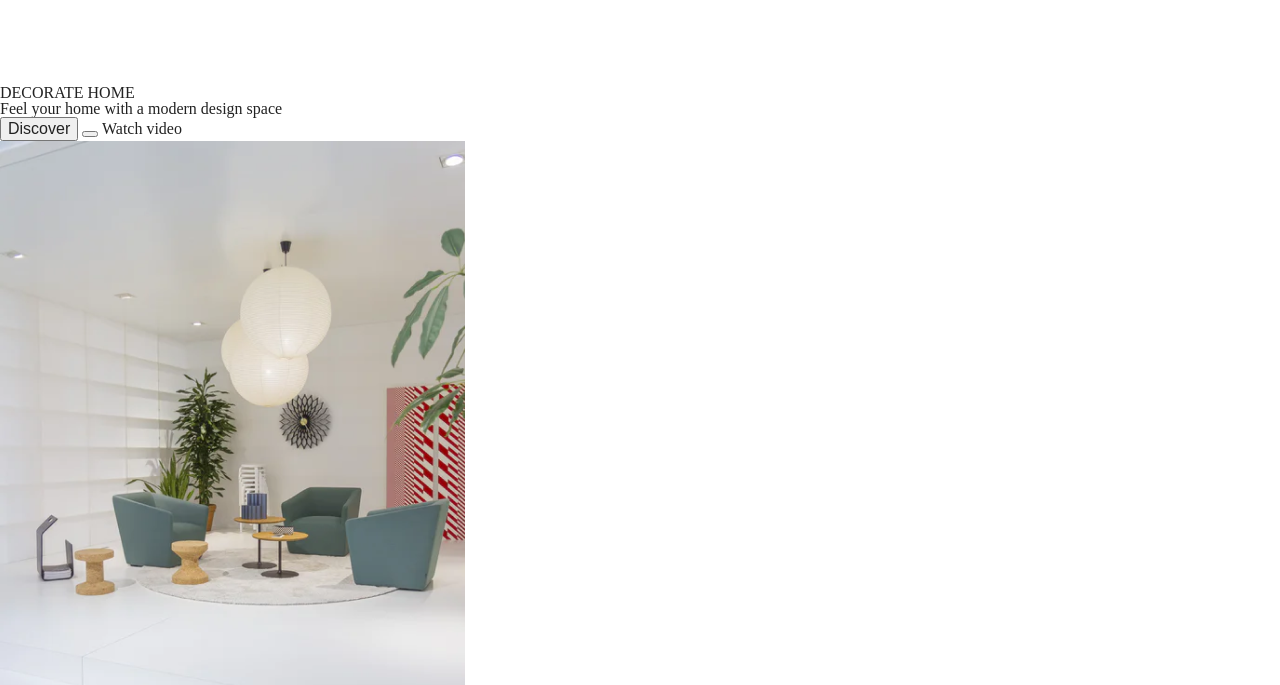
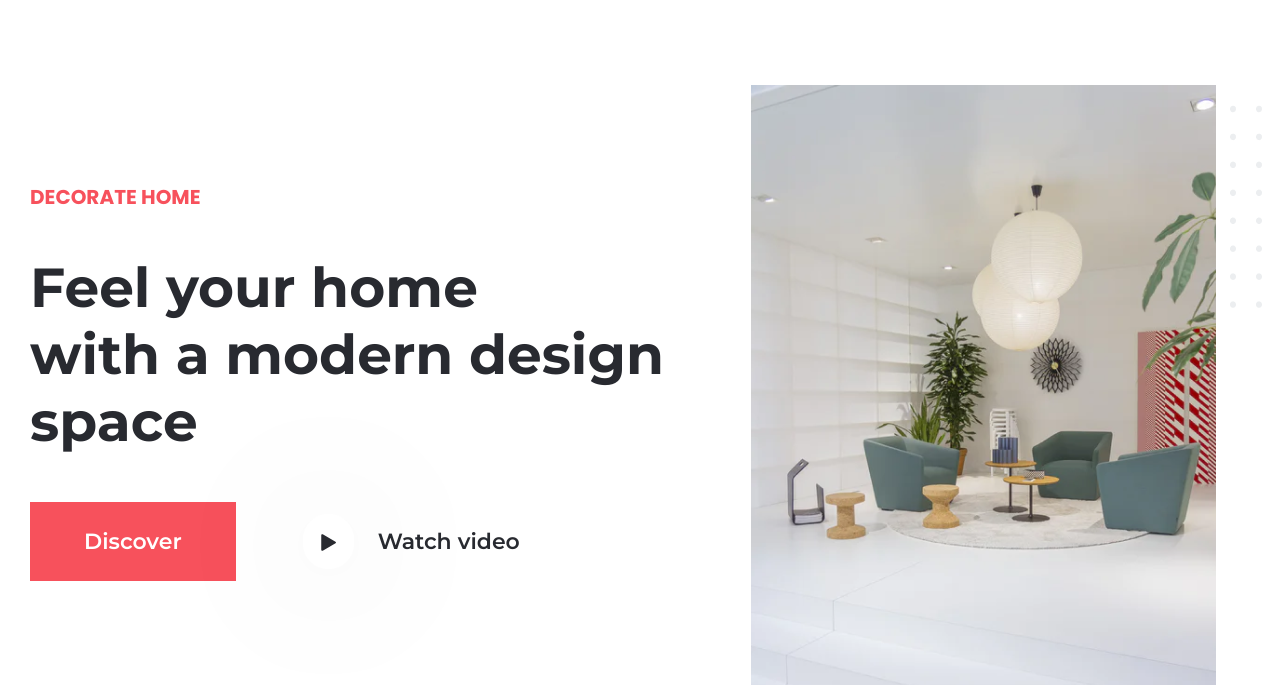
Before and after one commit to UeberTimei/html-layout-furniutr, a website: page index.html in a window 1280 px wide. Shown: the part 115-800 px from the top of the page. Drawn offline with Linux system fonts and the light colour scheme.

Commit message:
Make styles for the main.
Made styles for the main section in scss.
Also, added decorations for image in html.

```diff
--- a/index.html
+++ b/index.html
@@ -45,13 +45,21 @@
           <div class="main-text">
             <h3 class="main-text-title">DECORATE HOME</h3>
             <h1 class="main-text-attention">
-              Feel your home with a modern design space
+              Feel your home <br />
+              with a modern design <br />
+              space
             </h1>
             <div class="main-text-func_part">
               <button class="main-text-func_part-button">
                 <span class="main-text-func_part-button-text">Discover</span>
               </button>
-              <button class="main-text-func_part-button-play"></button>
+              <button class="main-text-func_part-button-play">
+                <img
+                  src="./assets/main/svg/play.svg"
+                  alt="play"
+                  class="main-text-func_part-button-play-img"
+                />
+              </button>
               <span class="main-text-func_part-text">Watch video</span>
             </div>
           </div>
@@ -60,6 +68,11 @@
               src="./assets/main/img/image_1.png"
               alt="image"
               class="main-img"
+            />
+            <img
+              src="./assets/main/img/image_2.png"
+              alt="decor"
+              class="main-img-decoration"
             />
           </div>
         </div>
--- a/scss/sections/main.scss
+++ b/scss/sections/main.scss
@@ -0,0 +1,67 @@
+@import "../mixins.scss";
+
+.main {
+  .wrapper {
+    max-width: 1220px;
+    .main-wrapper {
+      @include flex_center(row, center);
+      gap: 87px;
+
+      position: relative;
+      .main-red_rectangle {
+        position: absolute;
+        width: 35px;
+        height: 264px;
+        background: #f7515c;
+        top: 24px;
+        left: -113px;
+        line-height: 0;
+      }
+      .main-text {
+        @include flex_center(column, start);
+        gap: 47px;
+        margin-top: -100px;
+        margin-left: -34px;
+
+        .main-text-title {
+          @include typography(#f7515c, "Poppins", 20px, 700, 100%);
+        }
+        .main-text-attention {
+          @include typography(#282a30, "Montserrat", 55px, 700, normal);
+        }
+        .main-text-func_part {
+          @include flex_center(row, center);
+          .main-text-func_part-button {
+            border: none;
+            background: #f7515c;
+            padding: 26px 54px;
+            margin-right: 67px;
+            .main-text-func_part-button-text {
+              @include typography(#fff, "Montserrat", 22px, 600, normal);
+            }
+          }
+          .main-text-func_part-button-play {
+            border: none;
+            background-color: white;
+            filter: drop-shadow(0px 4px 70px rgba(0, 0, 0, 0.15));
+            border-radius: 1000px;
+            padding: 18px;
+            margin-right: 24px;
+          }
+          .main-text-func_part-text {
+            @include typography(#282a30, "Montserrat", 22px, 600, normal);
+          }
+        }
+      }
+      .main-thumb {
+        position: relative;
+        .main-img-decoration {
+          position: absolute;
+          top: 20px;
+          right: -72px;
+          z-index: -1;
+        }
+      }
+    }
+  }
+}
```
Also changed, not shown: assets/main/img/image_2.png (added), assets/main/svg/play.svg (added), css/index.css.
